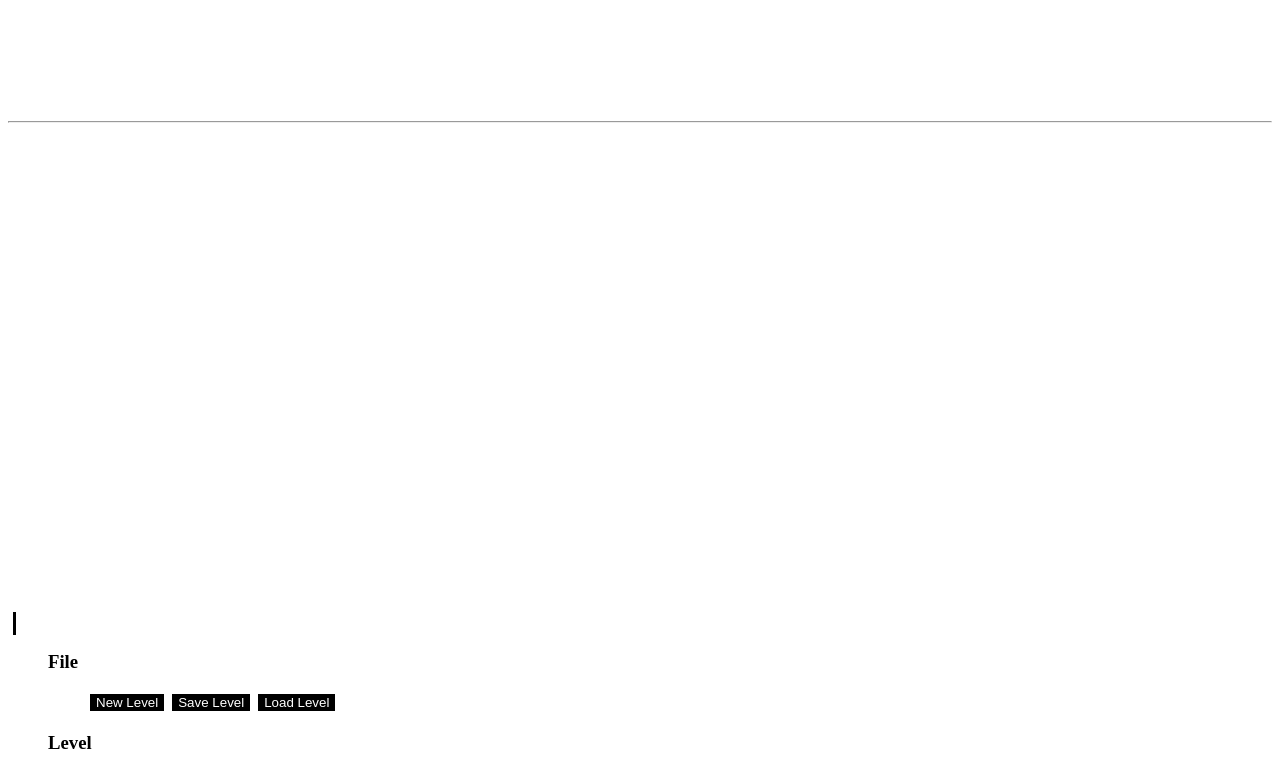
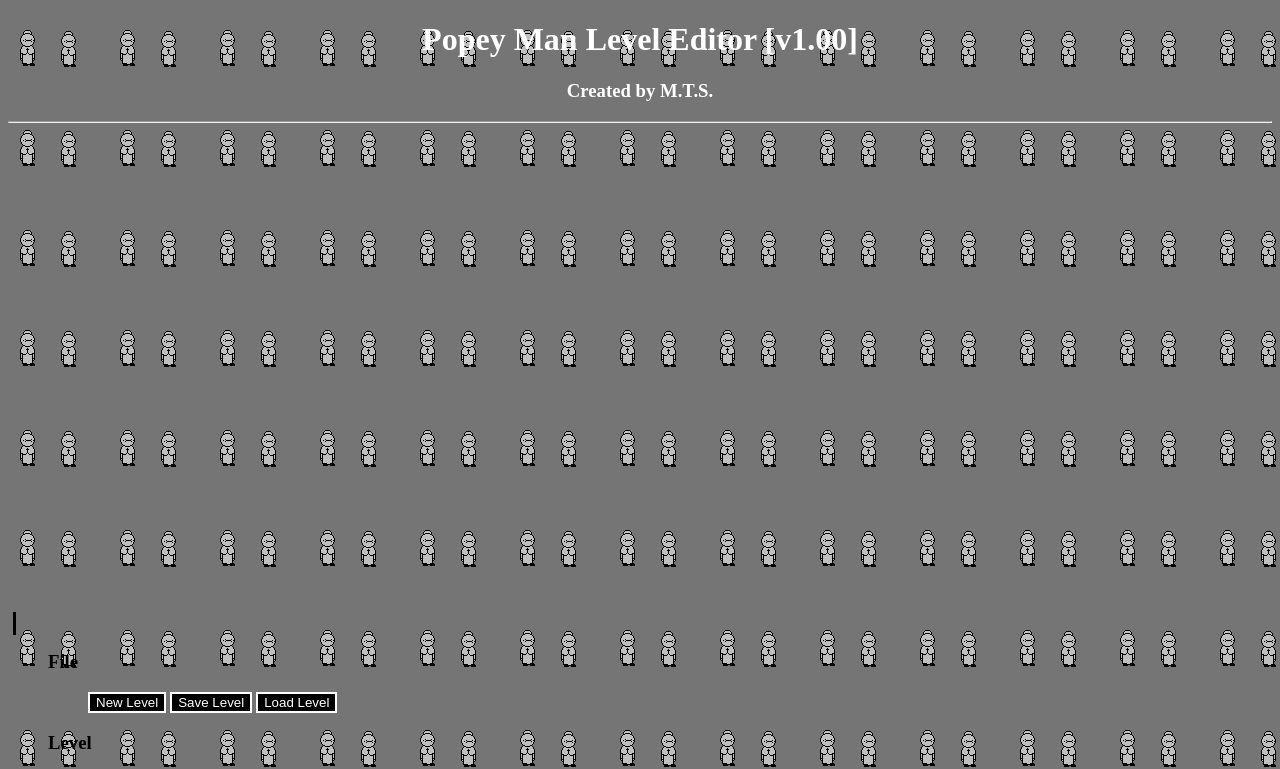
Before and after one commit to DigitEngine/popey-man-level-editor, a plain HTML site: page index.html in a window 1280 px wide. Shown: the top 769 px of the page. Drawn offline with Linux system fonts and the light colour scheme.

Commit message:
Update main.css

```diff
--- a/css/main.css
+++ b/css/main.css
@@ -1,5 +1,5 @@
 body {
-  background-image: url('./images/background.png');
+  background-image: url('../images/background.png');
   font-face: "Inconsolata";
   color: #fff;
 }
```
